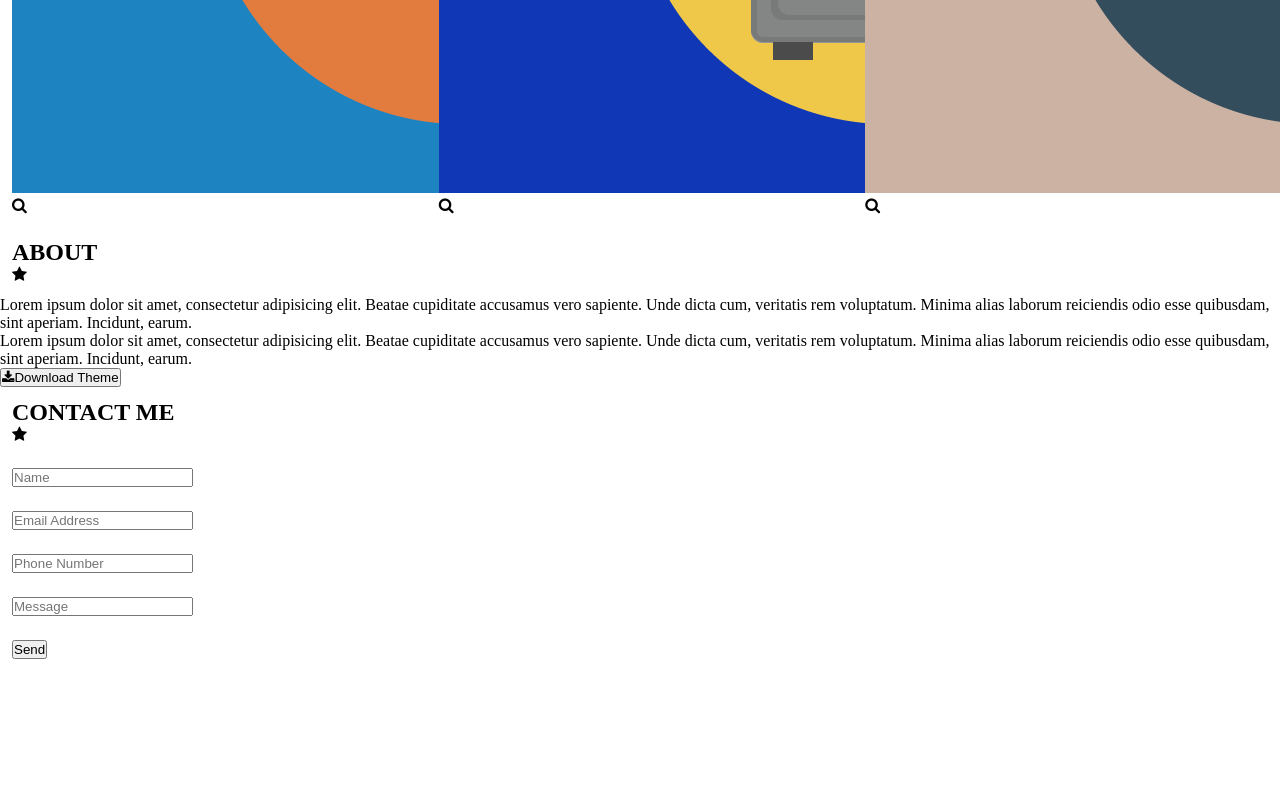
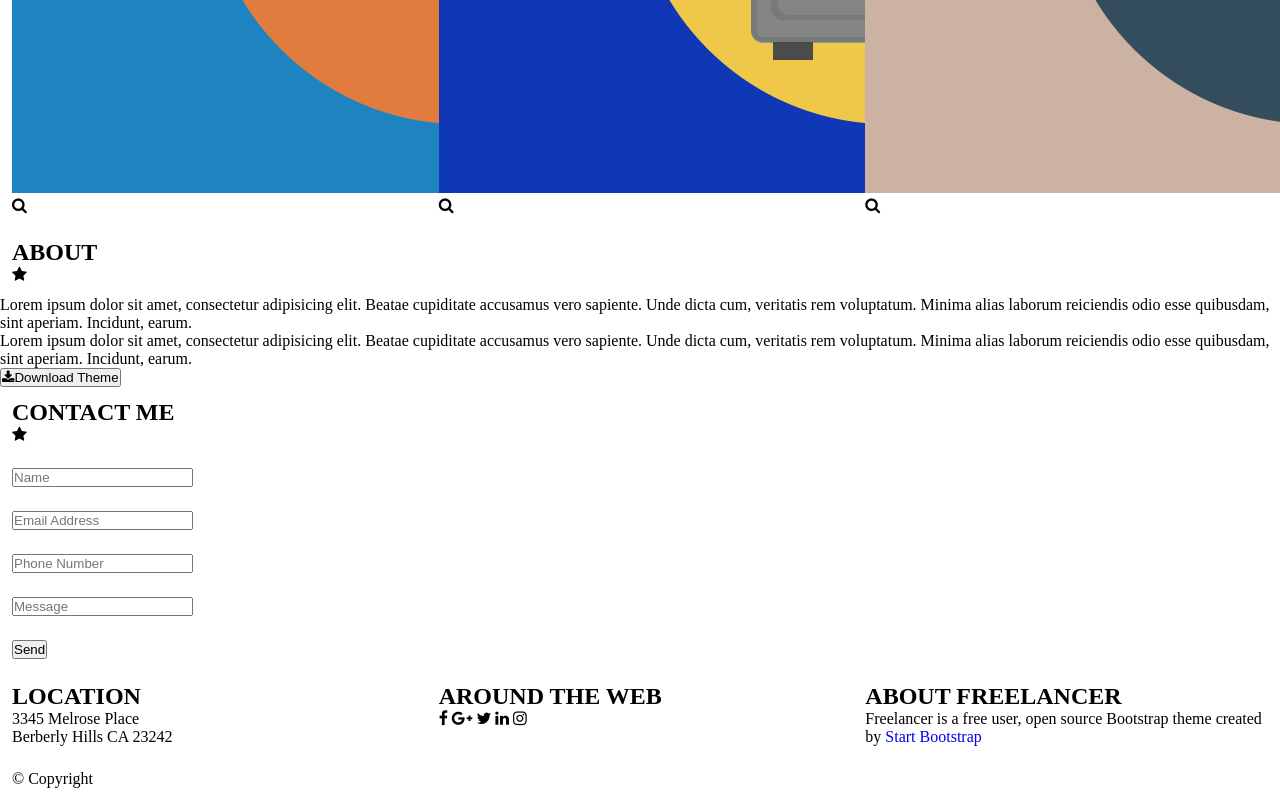
Before and after one commit to RomiTor/freelancer-flexbox, a plain HTML site: page index.html in a window 1280 px wide. Shown: the part 1642-2442 px from the top of the page. Before the commit the page ends 2313 px from the top, so only its background shows below. Drawn offline with Linux system fonts and the light colour scheme.

Commit message:
agrego footer en html

```diff
--- a/index.html
+++ b/index.html
@@ -153,7 +153,32 @@
 			</div>
 		</div>
 	</section>
-
+	<footer class="container">
+		<div class="el-footer">
+			<div class="col-4">
+				<h2>LOCATION</h2>
+				<p>3345 Melrose Place</p>
+				<p>Berberly Hills CA 23242</p>
+			</div>
+			<div class="col-4">
+				<h2>AROUND THE WEB</h2>
+				<i class="fa fa-facebook" aria-hidden="true"></i>
+				<i class="fa fa-google-plus" aria-hidden="true"></i>
+				<i class="fa fa-twitter" aria-hidden="true"></i>
+				<i class="fa fa-linkedin" aria-hidden="true"></i>
+				<i class="fa fa-instagram" aria-hidden="true"></i>
+			</div>
+			<div class="col-4">
+				<h2>ABOUT FREELANCER</h2>
+				<p>Freelancer is a free user, open source Bootstrap theme created by <a href="#">Start Bootstrap</a></p>
+			</div>
+		</div>
+		<div class="row final">
+			<div class="col-12">
+				<p>&copy; Copyright</p>
+			</div>
+		</div>
+	</footer>
 	<script src="js/app.js"></script>
 </body>
 </html>
```
